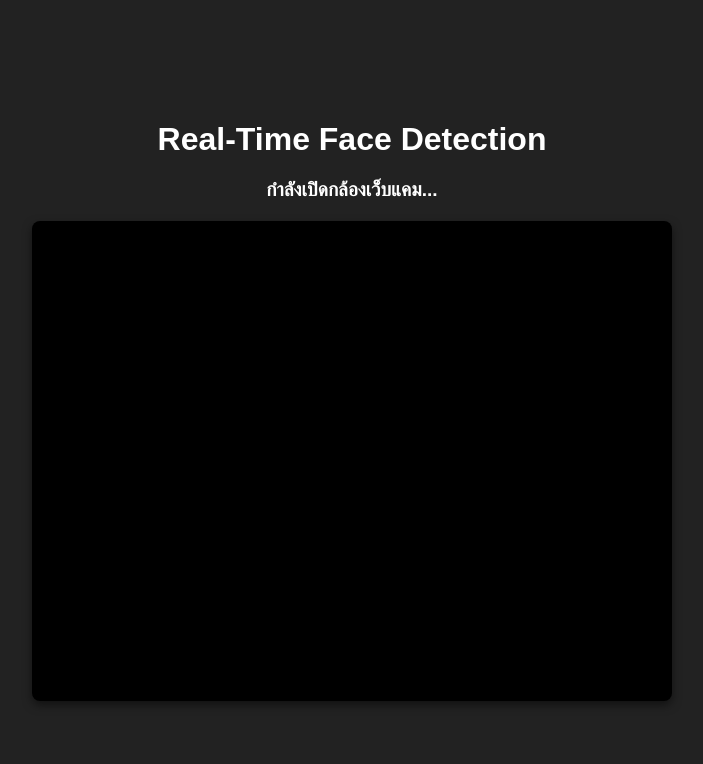
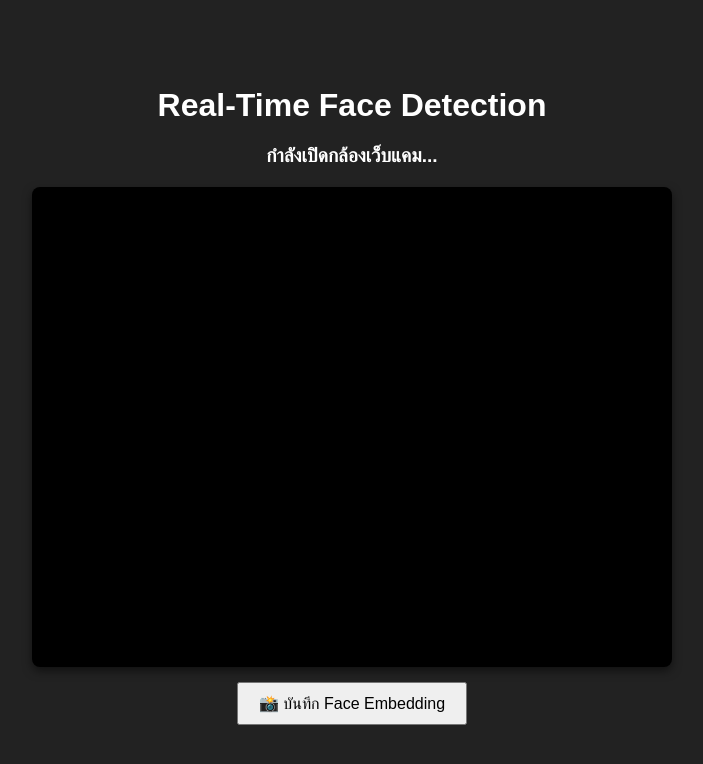
Before and after one commit to tthitiwatpsc/mediapipe-app, a website built with Vite: page index.html in a window 1280 px wide. Shown: the whole page, without its empty margins (288-991 px from the left). Built offline with nearby package versions, Linux system fonts and the light colour scheme; no server answers; what @mediapipe/tasks-vision would draw is missing.

Commit message:
Update index.html

```diff
--- a/index.html
+++ b/index.html
@@ -46,10 +46,20 @@
   <h1>Real-Time Face Detection</h1>
   <div id="status">กำลังโหลดระบบ...</div>
 
-  <div id="container">
-    <video id="webcam" autoplay playsinline></video>
-    <canvas id="output_canvas"></canvas>
-  </div>
+
+<div id="container">
+  <video id="webcam" autoplay playsinline></video>
+  <canvas id="output_canvas"></canvas>
+</div>
+
+<!-- เพิ่มปุ่มกดบันทึกตรงนี้ -->
+<div style="margin-top: 15px;">
+  <button id="captureBtn" style="padding: 10px 20px; font-size: 16px; cursor: pointer;">
+    📸 บันทึก Face Embedding
+  </button>
+</div>
+<div id="dbStatus" style="margin-top: 10px; color: yellow;"></div>
+
 
   <script type="module" src="/src/main.js"></script>
 </body>
```
